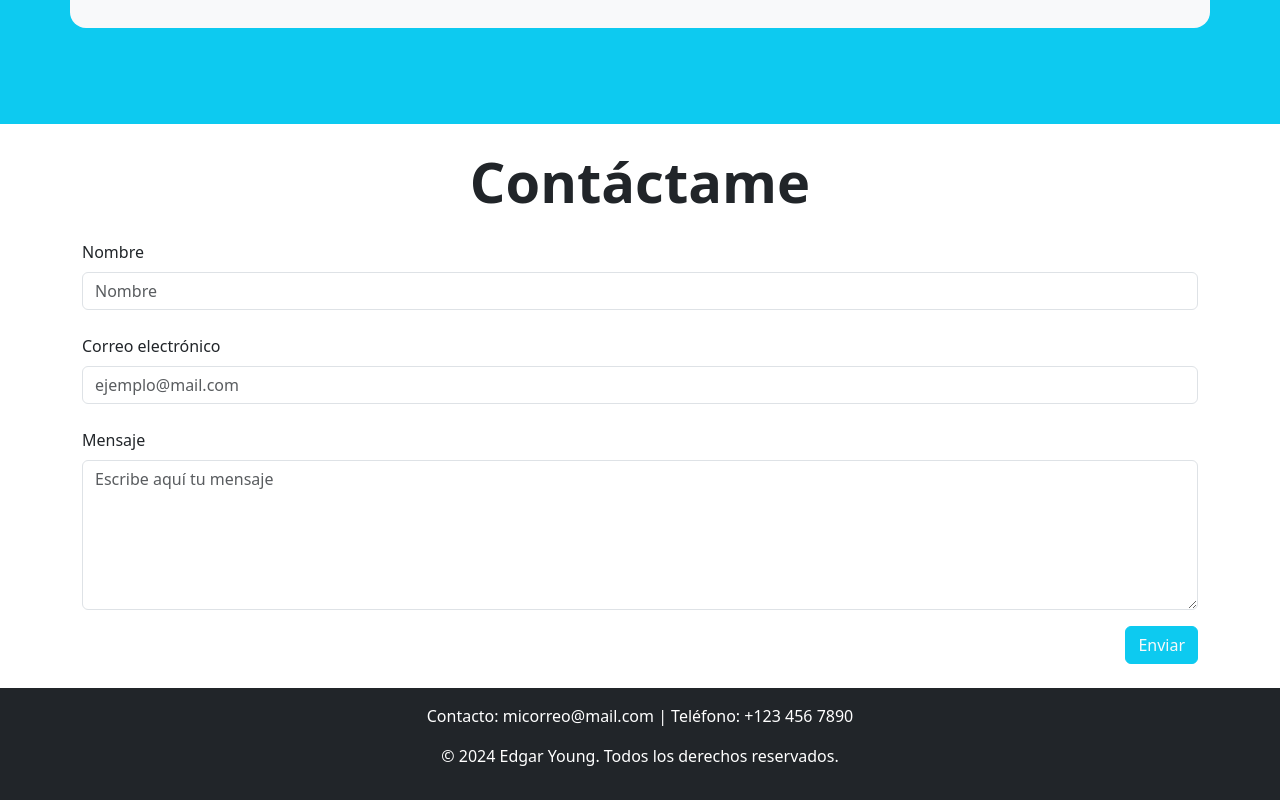
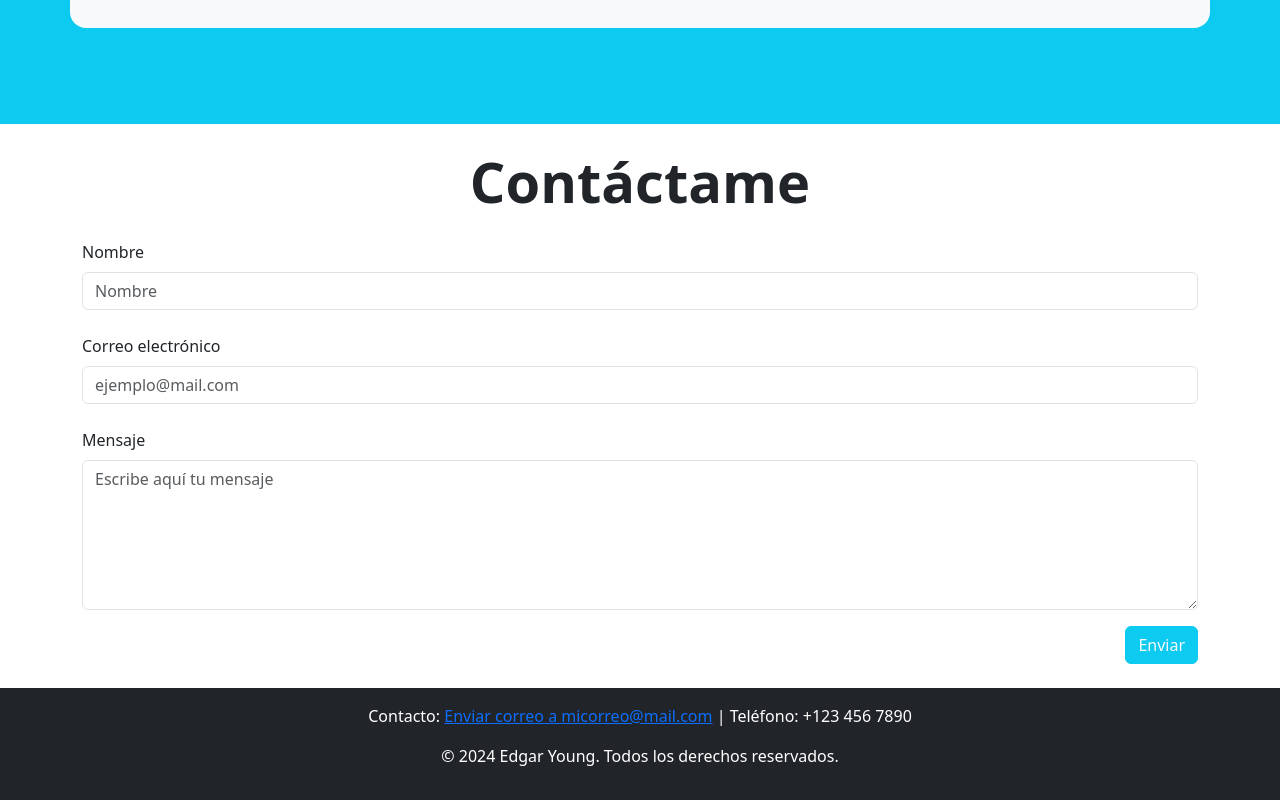
Before and after one commit to Edgar-Young/Edgar-Young.github.io, a plain HTML site: page index.html in a window 1280 px wide. Shown: the part 1701-2501 px from the top of the page. Drawn offline with nearby package versions, Linux system fonts and the light colour scheme.

Commit message:
vinculación correo electrónico

```diff
--- a/index.html
+++ b/index.html
@@ -195,7 +195,8 @@
     <!-- Footer -->
     <footer class="bg-dark text-white text-center py-3">
       <div class="container">
-        <p>Contacto: micorreo@mail.com | Teléfono: +123 456 7890</p>
+        <p>Contacto: <a href="mailto:micorreo@mail.com">Enviar correo a micorreo@mail.com</a>
+          | Teléfono: +123 456 7890</p>
         <p>&copy; 2024 Edgar Young. Todos los derechos reservados.</p>
       </div>
     </footer>
```
Also changed, not shown: 2 other files.
